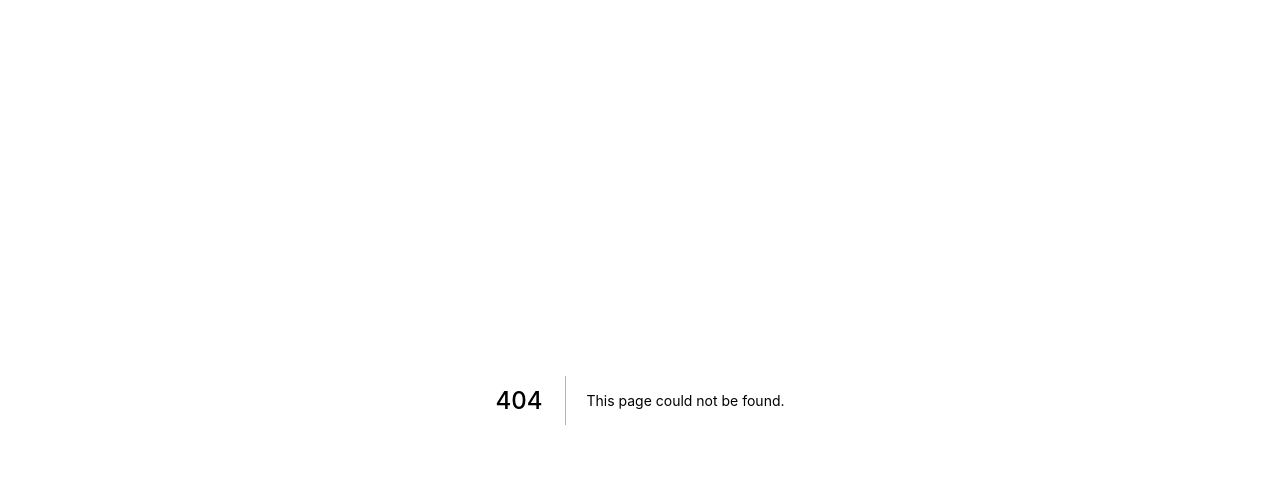
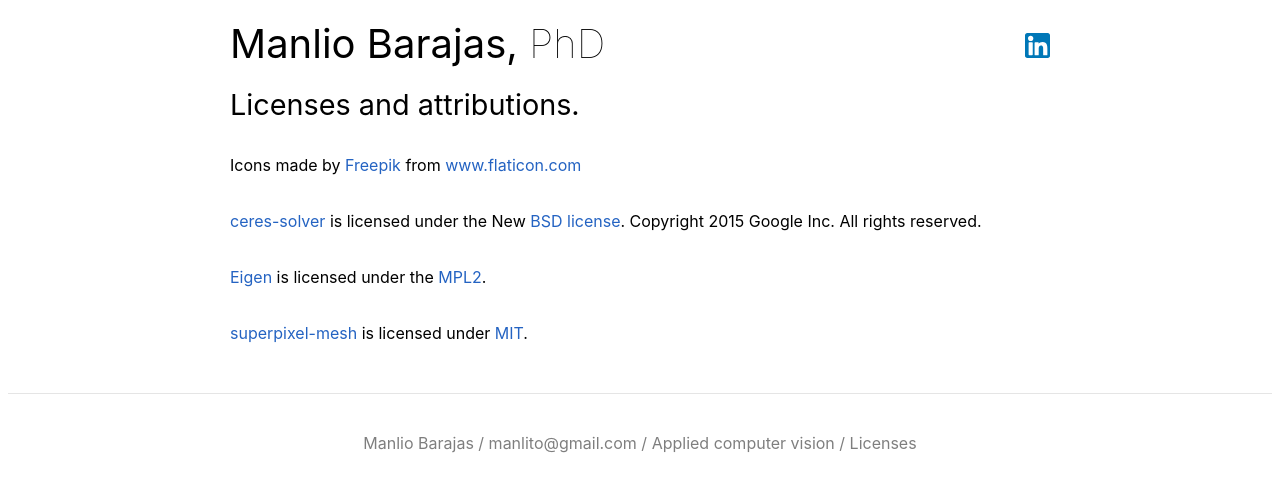
Before and after one commit to manlito/manlio-mx, a Next.js app: page /licenses in a window 1280 px wide. Before the commit this address had no page. Shown: the top 492 px of the page. Built offline with nearby package versions, Linux system fonts and the light colour scheme.

Commit message:
Add licenses

```diff
--- a/components/Footer.js
+++ b/components/Footer.js
@@ -5,6 +5,8 @@
     <span>Manlio Barajas / <a href="mailto:manlito@gmail.com">manlito@gmail.com</a></span>
     <span className={styles['footer-sep']}>&nbsp;/&nbsp;</span>
     <span>Applied computer vision</span>
+    <span className={styles['footer-sep']}>&nbsp;/&nbsp;</span>
+    <span><a href="/licenses">Licenses</a></span>
   </footer>
 )
 
--- a/pages/index.js
+++ b/pages/index.js
@@ -74,8 +74,8 @@
 
               <div className={styles.value}>
                 <p>
-                  Experience with the complex.
-                &nbsp;<small>Comfortable architecting and implementing mid term projects. I have lead CV teams of up to 8 people.</small>
+                  Complexity not a problem.
+                &nbsp;<small>I have architected and implemented year long projects smoothly. Comfortable coaching.</small>
                 </p>
               </div>
 
--- /dev/null
+++ b/pages/licenses.js
@@ -0,0 +1,44 @@
+import styles from '../styles/Home.module.css'
+import generalStyles from '../styles/General.module.css'
+import { Layout, Container, Main } from '../components/Layout'
+import Header from '../components/Header'
+import Menu from '../components/Menu'
+import Footer from '../components/Footer'
+
+export default function Home() {
+  return (
+    <Layout >
+
+      <Header />
+      <Container>
+
+        <Main>
+          <Menu />
+
+          <h1>Licenses and attributions.</h1>
+
+          <p>
+            <div>Icons made by <a href="https://www.flaticon.com/authors/freepik" title="Freepik">Freepik</a> from <a href="https://www.flaticon.com/" title="Flaticon">www.flaticon.com</a></div>
+          </p>
+
+          <p>
+            <a href="http://ceres-solver.org/">ceres-solver</a> is licensed under the New <a href="https://github.com/ceres-solver/ceres-solver/blob/master/LICENSE">BSD license</a>. Copyright 2015 Google Inc. All rights reserved.
+          </p>
+
+          <p>
+            <a href="http://eigen.tuxfamily.org/index.php?title=Main_Page">Eigen</a> is licensed under the <a href="https://www.mozilla.org/en-US/MPL/2.0/">MPL2</a>.
+          </p>
+
+          <p>
+          <a href="https://github.com/manlito/superpixel-mesh">superpixel-mesh</a> is licensed under <a href="https://github.com/manlito/superpixel-mesh/blob/main/LICENSE">MIT</a>.
+          </p>
+
+        </Main>
+
+        <Footer />
+
+      </Container>
+
+    </Layout>
+  )
+}
--- a/pages/projects/superpixel-mesh.js
+++ b/pages/projects/superpixel-mesh.js
@@ -117,7 +117,7 @@
 
           <section>
             <h2>What's the problem</h2>
-            <p>I needed a segmentation of the image with some weird contraint: Each segment has to be a quadrilateral with sort of the same size.</p>
+            <p>I needed a segmentation of the image with some weird contraint: each segment has to be a quadrilateral with sort of the same size.</p>
 
             <div className={generalStyles.image} >
               <img src="/superpixel-mesh-cover.jpg" />
```
